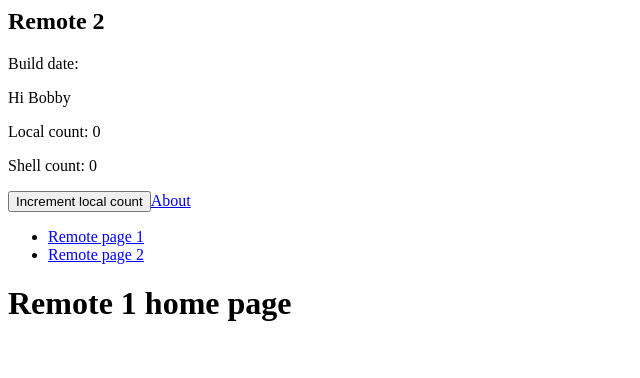
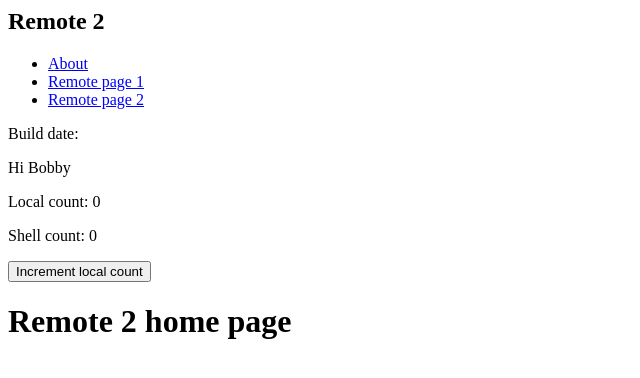
Before and after one commit to coryhouse/remote-2, a React app: page / in a window 1280 px wide. Shown: the top 378 px of the page, without its empty margins (0-640 px from the left). Built offline with nearby package versions, Linux system fonts and the light colour scheme.

Commit message:
Clean up layout

```diff
--- a/src/components/RemoteTwo.tsx
+++ b/src/components/RemoteTwo.tsx
@@ -25,18 +25,17 @@ export default function RemoteTwo({
   return (
     <>
       <h2>Remote 2</h2>
-      <p>Build date: {buildDate}</p>
-      <p>Hi {user.name}</p>
-      <p>Local count: {count} </p>
-      <p>Shell count: {parentCount} </p>
-      <button onClick={() => setCount((prevState) => prevState + 1)}>
-        Increment local count
-      </button>
-      <Link to={urls.about}>About</Link>
-      {location.pathname !== "/" && <Link to="/">Back to shell</Link>}
 
       <nav>
         <ul>
+          <li>
+            <Link to={urls.about}>About</Link>
+          </li>
+          {location.pathname !== "/" && (
+            <li>
+              <Link to="/">Back to shell</Link>
+            </li>
+          )}
           <li>
             <Link style={{ color: "blue" }} to={baseUrl + "/page1"}>
               Remote page 1
@@ -50,11 +49,19 @@ export default function RemoteTwo({
         </ul>
       </nav>
 
+      <p>Build date: {buildDate}</p>
+      <p>Hi {user.name}</p>
+      <p>Local count: {count} </p>
+      <p>Shell count: {parentCount} </p>
+      <button onClick={() => setCount((prevState) => prevState + 1)}>
+        Increment local count
+      </button>
+
       <Routes>
-        <Route path="/" element={<h1>Remote 1 home page</h1>} />
+        <Route path="/" element={<h1>Remote 2 home page</h1>} />
         <Route path="page1" element={<h1>Remote page 1</h1>} />
         <Route path="page2" element={<h1>Remote page 2</h1>} />
-        <Route path="*" element={<h1>404 - Remote 1 page Not Found</h1>} />
+        <Route path="*" element={<h1>404 - Remote 1 Page Not Found</h1>} />
       </Routes>
     </>
   );
```
